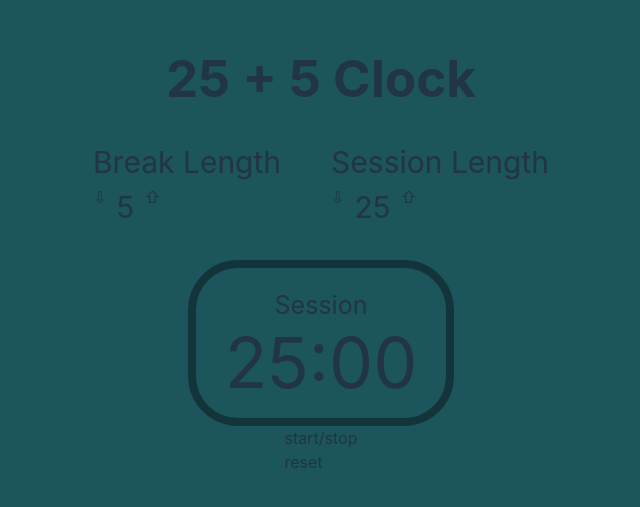
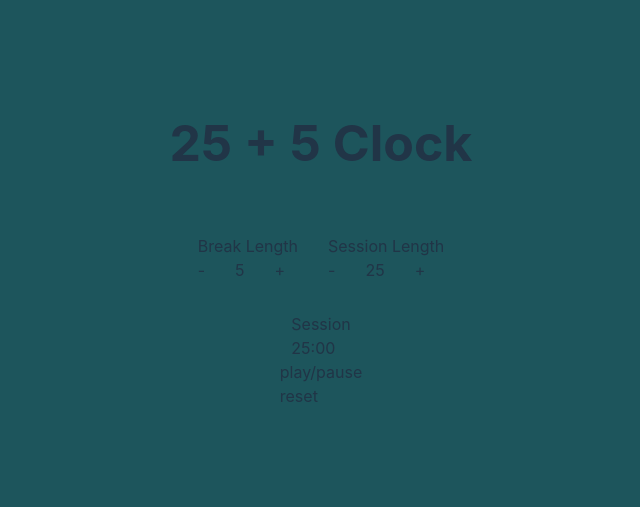
Before and after one commit to kevmhughes/25-5-clock, a React (Vite) app: page / in a window 1280 px wide. Shown: the part 155-662 px from the top of the page, without its empty margins (319-959 px from the left). Built offline with nearby package versions, Linux system fonts and the light colour scheme.

Commit message:
Update App.css and App.jsx

```diff
--- a/src/App.css
+++ b/src/App.css
@@ -6,61 +6,45 @@ body {
   min-height: 100vh;
   justify-content: center;
 }
-.app-container {
-  display: flex;
-    flex-direction: column;
-    align-items: center;
-}
-.break-and-session-length-container {
-  display: flex;
-  gap: 50px;
-  margin-bottom: 30px;
-}
-.break-length-labels {
-  font-size: 30px;
-}
-.break-length-numbers {
-  font-size: 30px;
-}
-.break-inner-container {
-  display: flex;
-  gap: 10px;
-}
-.break-outer-container {
+
+.container {
   display: flex;
   flex-direction: column;
-  align-items: flex-start;
+  align-items: center;
+  gap: 30px;
 }
-.session-inner-container {
+
+.title {
+  font-size: 50px;
+}
+
+.break-and-session-length-boxes-container {
   display: flex;
-  gap: 10px;
+  gap: 30px;
 }
-.session-outer-container {
+
+.break-length-container {
   display: flex;
   flex-direction: column;
-  align-items: flex-start;
 }
-.clock-container {
-  border: 8px solid #13353A;
-    width: 250px;
-    height: 150px;
-    border-radius: 50px;
-    display: flex;
-    flex-direction: column;
-    align-items: center;
-    justify-content: center;
+
+.break-length-controls-container {
+  display: flex;
+  gap: 30px;
 }
-.timer-label {
-  font-size: 25px;
-  margin-top: 15px;
+
+.session-length-container {
+  display: flex;
+  flex-direction: column;
 }
-.time-left {
-  font-size: 70px;
-  margin-top: -15px;
+
+.session-length-controls-container {
+  display: flex;
+  gap: 30px;
 }
-.start-stop:hover {
-  cursor: pointer;
+
+.timer-container {
+  display: flex;
+  flex-direction: column;
+  align-items: center;
 }
-.reset:hover {
-  cursor: pointer;
-}
--- a/src/App.jsx
+++ b/src/App.jsx
@@ -4,257 +4,182 @@ import "./App.css";
 function App() {
   const [breakLength, setBreakLength] = useState(5);
   const [sessionLength, setSessionLength] = useState(25);
-  // controls minutes of the timer
-  const [timeLeftMinutes, setTimeLeftMinutes] = useState(25);
-  // controls seconds of the timer
-  const [timeLeftSeconds, setTimeLeftSeconds] = useState(60);
 
-  if (timeLeftMinutes < 10) {
-    document.querySelector("#time-left-minutes").textContent = "0" + timeLeftMinutes
-  }
+  // variable associated with setInterval
+  let tickerSeconds;
 
-  // sets seconds to 60
-  let seconds = timeLeftSeconds;
-  // setInterval variables
-  let ticker;
-  let ticker2;
-
-
-  /*  reduces seconds of the timer by one every 1000 ms (1 sec), puts a zero before numbers (0)9 and below & resets seconds to 60 when the textContent of the seconds field reaches 00 */
-  function reduceSeconds() {
-    let secondsField = document.querySelector("#time-left-seconds");
+  // reduces seconds on timer, and adds a zero from 9 - 0
+  function reduceSecondsOnTimer() {
+    let seconds = document.querySelector("#seconds").textContent;
+    if (seconds == 0o0) {
+      seconds = 59;
+      reduceMinutesOnTimer()
+      document.querySelector("#seconds").textContent = seconds;
+      // setSessionLength(sessionLength - 1);
+      console.log(seconds);
+    } else if (seconds <= 59 && seconds > 10) {
       seconds -= 1;
-    secondsField.textContent = seconds;
-
-    // puts a zero before numbers (0)9 and below
-    if (seconds < 10) {
-      secondsField.textContent = "0" + seconds;
-    }
-
-    // resets seconds to 60 when the textContent of the seconds field reaches 00
-    if (secondsField.textContent == "00") {
-      seconds = timeLeftSeconds;
-      secondsField.textContent = "00";
-    }
-    ZeroInFrontOfMinutesWhenLessThan10()
-  }
-
-  // reduces timer of the clock by one every 60,000 ms (60 secs)
-  function reduceMinutes() {
-    let minutes = document.querySelector("#time-left-minutes").textContent;
-    minutes -= 1;
-    document.querySelector("#time-left-minutes").textContent = minutes;
-
-  }
-
-  // is invoked when the timer reaches 0:00 & sets timer to previously chosen session length
-  function stopTheTimer() {
-    clearInterval(ticker);
-    clearInterval(ticker2);
-    ticker = null;
-    ticker2 = null;
-    document.querySelector("#time-left-minutes").textContent = sessionLength;
-    document.querySelector("#time-left-seconds").textContent = "00";
-  }
-
-  // is invoked when the user presses reset & sets the timer to 25:00
-  function resetTheTimer() {
-    clearInterval(ticker);
-    clearInterval(ticker2);
-    ticker = null;
-    ticker2 = null;
-    document.querySelector("#time-left-minutes").textContent = "25";
-    document.querySelector("#time-left-seconds").textContent = "00";
-  }
-
-  // stops the timer when it reaches 0:00
-  function stopTheTimerAt00() {
-    if (
-      document.querySelector("#time-left-minutes").textContent == "00" &&
-      document.querySelector("#time-left-seconds").textContent == "00"
-    ) {
-      stopTheTimer();
+      document.querySelector("#seconds").textContent = seconds;
+      console.log(seconds);
+    } else if (seconds <= 10 && seconds > 0) {
+      seconds -= 1;
+      document.querySelector("#seconds").textContent = "0" + seconds;
+      console.log("0" + seconds);
     }
   }
 
-  // starts seconds timer & stops the timer on click
-  function startTimer() {
-    reduceSeconds();
-    stopTheTimerAt00();
+  // reduces minutes on timer, and adds a zero from 9 - 0
+  function reduceMinutesOnTimer() {
+    let seconds = document.querySelector("#seconds").textContent;
+    let minutes = document.querySelector("#minutes").textContent;
+    let timerLabel = document.querySelector("#timer-label").textContent
+
+
+    if (seconds == "00" && minutes == "0") {
+      document.querySelector("#timer-label").textContent = "Break"
+      document.querySelector("#minutes").textContent = breakLength
+      if (timerLabel == "Break" && minutes <= 60 && minutes > 10) {
+        document.querySelector("#minutes").textContent = document.querySelector("#minutes").textContent - 1
+      } else if (minutes <= 10) {
+        document.querySelector("#minutes").textContent = document.querySelector("#minutes").textContent - 1
+        document.querySelector("#extra-number").textContent = "0";
+      } else if (seconds == "00" && minutes == "0")
+        clearInterval(tickerSeconds);
+        handlesReset()
+       /*  document.querySelector("#seconds").textContent == "00" */
     }
 
-  // starts minutes timer on click
-  function startTimerTwo() {
-    reduceMinutes();
+    if (seconds == "00" && timerLabel == "Session") {
+      if (minutes <= 60 && minutes > 10) {
+        document.querySelector("#minutes").textContent = document.querySelector("#minutes").textContent - 1
+      } else if (minutes <= 10) {
+        document.querySelector("#minutes").textContent = document.querySelector("#minutes").textContent - 1
+        document.querySelector("#extra-number").textContent = "0";
+      } else if (minutes <= 0 && seconds == "00") {
+        document.querySelector("#timer-label").textContent = "Break"
       }
-
-  // reduces the minutes by one on starting the timer, so that 25:00 becomes 24:59 after one second and not 25:59
-  function reduceMinutesByOneOnStartTimer() {
-    if (
-      document.querySelector("#time-left-minutes").textContent ==
-        timeLeftMinutes &&
-      document.querySelector("#time-left-seconds").textContent == "00"
-    ) {
-      document.querySelector("#time-left-minutes").textContent =
-        timeLeftMinutes - 1;
+      console.log("change here or not:", document.querySelector("#timer-label").textContent )
     }
   }
 
-  function ZeroInFrontOfMinutesWhenLessThan10() {
-    if (document.querySelector("#time-left-minutes").textContent < 10) {
-      document.querySelector("#time-left-minutes").textContent = `0${timeLeftMinutes - 1}`;
+  // starts and stops the seconds timer
+  const handlesStartStop = () => {
+    if (!tickerSeconds) {
+      tickerSeconds = setInterval(reduceSecondsOnTimer, 1000);
+    } else {
+      clearInterval(tickerSeconds);
+      tickerSeconds = false;
+    }
+  };
+
+  // resets the break and sesson length, resets seconds to 00 and stops the seconds timer (clears setInterval)
+  function handlesReset() {
+    setBreakLength(5);
+    setSessionLength(25);
+    document.querySelector("#extra-number").textContent = "";
+    document.querySelector("#seconds").textContent = "00";
+    document.querySelector("#minutes").textContent = sessionLength;
+    document.querySelector("#timer-label").textContent = "Session"
+    clearInterval(tickerSeconds);
+    tickerSeconds = false;
   }
 
-    if (document.querySelector("#time-left-minutes").textContent < 10 && document.querySelector("#time-left-minutes").textContent.length == 2) {
-      console.log("hello")
+  // reduces break length by 1, but does not allow 0 to be chosen
+  function handlesBreakDecrement() {
+    setBreakLength(breakLength - 1);
+    if (breakLength <= 1) {
+      setBreakLength(1);
     }
   }
 
-  // handles onClick of the start/stop button
-  const handleStartStop = () => {
-    setTimeout(reduceMinutesByOneOnStartTimer, 1000);
-
-    if (!ticker) {
-      ticker = setInterval(startTimer, 1000);
-    } else if (ticker) {
-      clearInterval(ticker);
-      ticker = null;
+  // increases break length by 1, but stops at 60
+  function handlesBreakIncrement() {
+    setBreakLength(breakLength + 1);
+    if (breakLength >= 60) {
+      setBreakLength(60);
+    }
   }
 
-    if (!ticker2) {
-      ticker2 = setInterval(startTimerTwo, 60000);
-    } else if (ticker2) {
-      clearInterval(ticker2);
-      ticker2 = null;
+  // decreases session length by 1, and also adds a 0 in front of the number between 9 and 1. It also does not allow the session length to be set to 0
+  function handlesSessionDecrement() {
+    clearInterval(tickerSeconds);
+    tickerSeconds = false;
+    document.querySelector("#seconds").textContent = "00";
+    if (sessionLength > 10 && sessionLength <= 60) {
+      setSessionLength(sessionLength - 1);
     }
-  };
-
-  // handles resetting of the timer to the default session length (25) and to the default break length (5) onClick of the reset button
-  const handleReset = () => {
-    setBreakLength(5);
-    setSessionLength(25);
-    resetTheTimer();
-    document.querySelector("#add-zero").textContent = null
-  };
-
-  const handleBreakDecrement = () => {
-    setBreakLength(breakLength - 1);
-    if (breakLength == 1) {
-      setBreakLength(1);
+    else if (sessionLength <= 10 && sessionLength > 1 ) {
+      setSessionLength(sessionLength - 1);
+      document.querySelector("#extra-number").textContent = "0";
     }
-  };
-
-  const handleBreakIncrement = () => {
-    setBreakLength(breakLength + 1);
-    if (breakLength == 60) {
-      setBreakLength(60);
+    else if (sessionLength <= 1) {
+      document.querySelector("#extra-number").textContent = "0";
+      document.querySelector("#minutes").textContent = "1";
     }
-  };
-
-  const handleSessionDecrement = () => {
-    setSessionLength(sessionLength - 1);
-
-    if (timeLeftMinutes > 10) {
-      setTimeLeftMinutes(timeLeftMinutes - 1);
-      document.querySelector("#add-zero").textContent = ""
-    } else if (timeLeftMinutes == 1) {
-      setTimeLeftMinutes(1);
-    } else {
-      document.querySelector("#add-zero").textContent = 0
-      setTimeLeftMinutes(timeLeftMinutes - 1);
   }
 
-    if (sessionLength == 1) {
-      setSessionLength(1);
-
-    }
-
-    console.log("dec", timeLeftMinutes, typeof timeLeftMinutes)
-
-  };
-
-  const handleSessionIncrement = () => {
+   // increases session length by 1, but stops at 60
+  function handlesSessionIncrement() {
     setSessionLength(sessionLength + 1);
-
-    /*   CONTINUE FROM HERE */
-    if (timeLeftMinutes < 9) {
-      document.querySelector("#add-zero").textContent = 0
-      setTimeLeftMinutes(timeLeftMinutes + 1);
-    } else {
-      setTimeLeftMinutes(timeLeftMinutes + 1);
-      document.querySelector("#add-zero").textContent = null
-    }
-
-
-    console.log("incText", document.querySelector("#add-zero").textContent)
-    console.log("incSpan", document.querySelector("#add-zero"))
-    console.log("inc", timeLeftMinutes, typeof timeLeftMinutes)
-
-    if (sessionLength == 60) {
+    if (sessionLength >= 60) {
       setSessionLength(60);
     }
-  };
-
-  // https://www.freecodecamp.org/learn/front-end-development-libraries/front-end-development-libraries-projects/build-a-25--5-clock
+  }
 
   return (
     <>
-      <div className="app-container">
-        <h1>25 + 5 Clock</h1>
-        <div className="break-and-session-length-container">
-          <div className="break-outer-container">
-            <div id="break-label" className="break-length-labels">
+      <div className="container">
+        <h1 className="title">25 + 5 Clock</h1>
+
+        <div className="break-and-session-length-boxes-container">
+          <div className="break-length-container">
+            <div id="break-label" className="break-length-title">
               Break Length
             </div>
-            <div className="break-inner-container">
-              <div onClick={handleBreakDecrement} id="break-decrement">
-                &#8681;
+            <div className="break-length-controls-container">
+              <div id="break-decrement" onClick={handlesBreakDecrement}>
+                -
               </div>
-              <div id="break-length" className="break-length-numbers">
-                {breakLength}
-              </div>
-              <div onClick={handleBreakIncrement} id="break-increment">
-                &#8679;
+              <div id="break-length">{breakLength}</div>
+              <div id="break-increment" onClick={handlesBreakIncrement}>
+                +
               </div>
             </div>
           </div>
-          <div className="session-outer-container">
-            <div id="session-label" className="break-length-labels">
+
+          <div className="session-length-container">
+            <div id="session-label" className="session-length-title">
               Session Length
             </div>
-            <div>
-              <div className="session-inner-container">
-                <div onClick={handleSessionDecrement} id="session-decrement">
-                  &#8681;
+            <div className="session-length-controls-container">
+              <div id="session-decrement" onClick={handlesSessionDecrement}>
+                -
               </div>
-                <div id="session-length" className="break-length-numbers">
-                  {sessionLength}
-                </div>
-                <div onClick={handleSessionIncrement} id="session-increment">
-                  &#8679;
-                </div>
+              <div id="session-length">{sessionLength}</div>
+              <div id="session-increment" onClick={handlesSessionIncrement}>
+                +
               </div>
             </div>
           </div>
         </div>
 
-        <div className="clock-container">
-          <div id="timer-label" className="timer-label">
-            Session
-          </div>
-          <div id="time-left" className="time-left">
-            <span id="add-zero"></span><span id="time-left-minutes">{timeLeftMinutes}</span>
-            <span>:</span><span id="time-left-seconds">00</span>
+        <div className="timer-container">
+          <div>
+            <div id="timer-label">Session</div>
+            <div id="time-left">
+              <span id="extra-number"></span>
+              <span id="minutes">{sessionLength}</span>:
+              <span id="seconds">00</span>
             </div>
           </div>
           <div>
-          <div id="start_stop" className="start-stop" onClick={handleStartStop}>
-            start/stop
+            <div id="start_stop" onClick={handlesStartStop}>
+              play/pause
             </div>
-          <div id="reset" className="reset" onClick={handleReset}>
+            <div id="reset" onClick={handlesReset}>
               reset
             </div>
-          <div></div>
+          </div>
         </div>
       </div>
     </>
```
Lines whose indentation alone changed are shown as unchanged.
